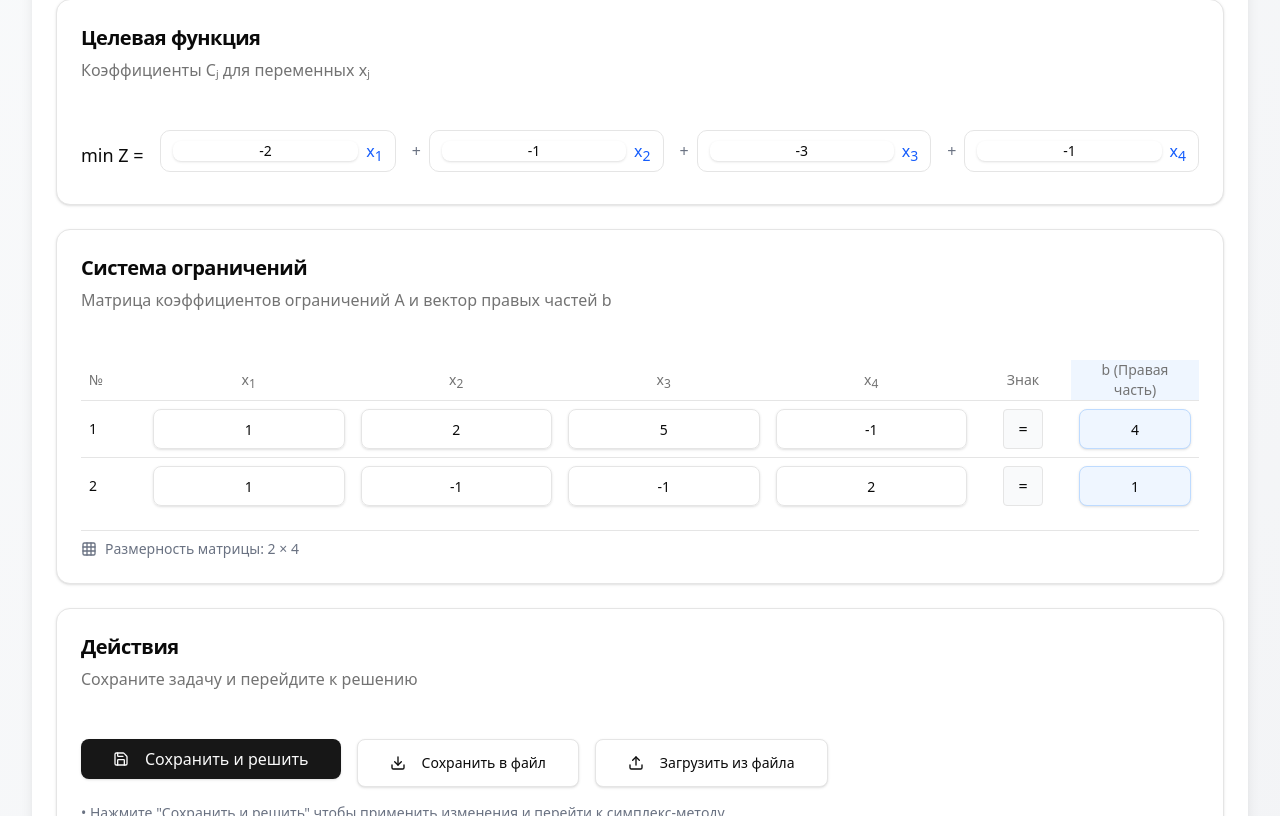
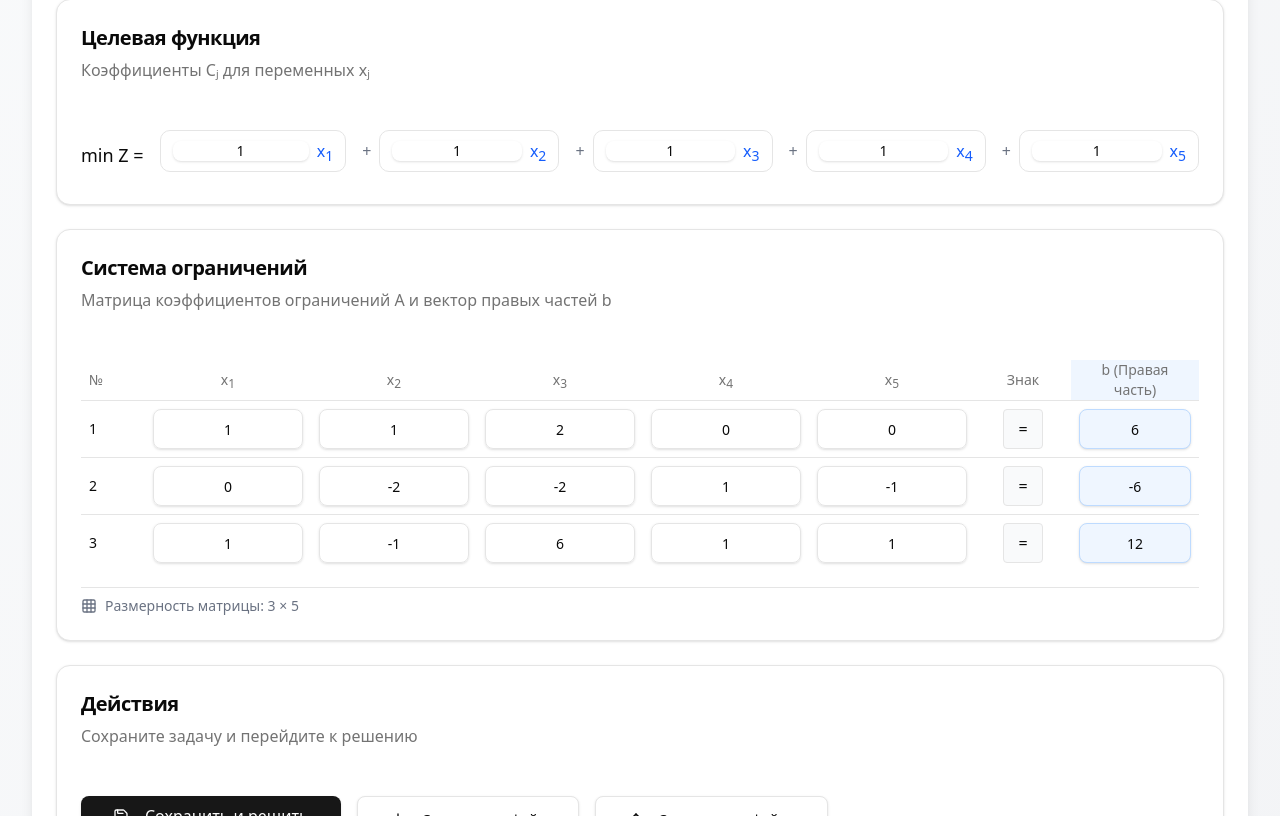
Before and after one commit to aliamerj/simplex, a React (Vite) app: page / in a window 1280 px wide. Shown: the part 516-1332 px from the top of the page. Built offline with nearby package versions, Linux system fonts and the light colour scheme.

Commit message:
fix artificiat solving

```diff
--- a/src/hooks/useSimplexSolver.ts
+++ b/src/hooks/useSimplexSolver.ts
@@ -1,13 +1,13 @@
 import { useState, useCallback } from 'react';
 import type { ProblemData, Solution } from '@/types';
-import { solveArtificial } from '@/logic/artificialSolver';
-import { getExampleProblem} from '@/logic/utils';
+import { getExampleProblem6 } from '@/logic/utils';
 import { solveSimplex } from '@/logic/simplexSolver';
+import { solveArtificial } from '@/logic/artificial';
 
 export const useSimplexSolver = (initialProblem?: ProblemData) => {
   const [fractions, setFractions] = useState<boolean>(false);
   const [solution, setSolution] = useState<Solution>(() => {
-    const problem = initialProblem ?? getExampleProblem();
+    const problem = initialProblem ?? getExampleProblem6();
 
     return {
       problem,
@@ -22,7 +22,7 @@ export const useSimplexSolver = (initialProblem?: ProblemData) => {
   const solveAll = (basis: number[]) => {
     let result: Solution;
     if (basis.length === 0) {
-      result = solveArtificial(solution.problem);
+      result = solveArtificial(solution.problem)
     } else {
       result = solveSimplex(solution.problem, basis);
     }
--- /dev/null
+++ b/src/logic/artificial.ts
@@ -0,0 +1,256 @@
+import type { ProblemData, Solution, Step } from "@/types";
+import { buildMatrix } from "./utils";
+
+
+export function solveArtificial(problem: ProblemData): Solution {
+
+  const steps: Step[] = [];
+
+  let matrix = normalizeRHS(buildMatrix(problem));
+  let z = buildArtificialTargetFunction(matrix);
+
+  let colsVariables = Array.from({ length: problem.numVariables })
+    .map((_, i) => `x${i + 1}`);
+
+  let rowVariables = Array.from({ length: problem.numConstraints })
+    .map((_, i) => `x${i + problem.numVariables + 1}`);
+
+  let solved = false;
+  let artificialPhase = true;
+
+  while (!solved) {
+
+    let potentialPivots: [number, number][] = [];
+    let hasNegative = false;
+
+    const lastCol = matrix[0].length - 1;
+
+    // --- Find pivot candidates ---
+    for (let col = 0; col < z.length - 1; col++) {
+
+      if (neg(z[col])) {
+
+        hasNegative = true;
+
+        let minRow = -1;
+        let minRatio = Infinity;
+
+        for (let row = 0; row < matrix.length; row++) {
+
+          if (neg(matrix[row][col]) || matrix[row][col] === 0) continue;
+
+          const ratio = matrix[row][lastCol] / matrix[row][col];
+
+          if (ratio < minRatio) {
+            minRatio = ratio;
+            minRow = row;
+          }
+        }
+
+        if (minRow !== -1) {
+          potentialPivots.push([minRow, col]);
+        }
+      }
+    }
+
+    // --- Save step snapshot ---
+    steps.push({
+      matrix: cloneM(matrix),
+      z: [...z],
+      potentialPivots: [...potentialPivots],
+      colsVariables: [...colsVariables],
+      rowVariables: [...rowVariables],
+      solutionType: hasNegative ? 'not-solved' : 'optimal'
+    });
+
+    // --- Check termination / phase switch ---
+    if (!hasNegative || potentialPivots.length === 0) {
+
+      if (artificialPhase && isAllZero(z)) {
+
+        // Switch to original objective
+        z = rebuildOriginalZ(problem, matrix, rowVariables, colsVariables);
+        artificialPhase = false;
+        continue;
+      }
+
+      solved = true;
+      break;
+    }
+
+    // --- Choose pivot (teacher logic: first candidate) ---
+    const [pivotRow, pivotCol] = potentialPivots[0];
+
+    // --- Update basis ---
+    rowVariables[pivotRow] = colsVariables[pivotCol];
+    colsVariables = colsVariables.filter((_, i) => i !== pivotCol);
+
+    // --- Build tableau with Z row ---
+    const tableau = cloneM([...matrix, z]);
+
+    // --- Pivot ---
+    const afterPivot = pivot(tableau, pivotRow, pivotCol);
+
+    // --- Remove pivot column ---
+    const finalized = afterPivot.map(row =>
+      row.filter((_, i) => i !== pivotCol)
+    );
+
+    matrix = finalized.slice(0, finalized.length - 1);
+    z = finalized[finalized.length - 1];
+  }
+
+  // --- Extract final solution ---
+  const x = extractSolution(matrix, rowVariables, problem.numVariables);
+  const objective = computeObjective(x, problem.objectiveCoefficients);
+
+  return {
+    steps,
+    objective,
+    x,
+    method: 'artificial',
+    problem
+  };
+}
+
+/////////////////////////////////////////////////////////
+// Helpers
+/////////////////////////////////////////////////////////
+
+function normalizeRHS(matrix: number[][]): number[][] {
+
+  const m = matrix.map(row => [...row]);
+
+  for (let i = 0; i < m.length; i++) {
+    if (m[i][m[0].length - 1] < 0) {
+      for (let j = 0; j < m[0].length; j++) {
+        m[i][j] *= -1;
+      }
+    }
+  }
+
+  return m;
+}
+
+function buildArtificialTargetFunction(matrix: number[][]): number[] {
+
+  const rows = matrix.length;
+  const cols = matrix[0].length;
+  const z = new Array(cols).fill(0);
+
+  for (let j = 0; j < cols; j++) {
+    let sum = 0;
+    for (let i = 0; i < rows; i++) {
+      sum += matrix[i][j];
+    }
+    z[j] = -sum;
+  }
+
+  return z;
+}
+
+function pivot(matrix: number[][], pivotRow: number, pivotCol: number) {
+
+  const pivotValue = matrix[pivotRow][pivotCol];
+
+  // Normalize pivot row
+  for (let j = 0; j < matrix[0].length; j++) {
+    matrix[pivotRow][j] /= pivotValue;
+  }
+
+  // Eliminate other rows
+  for (let i = 0; i < matrix.length; i++) {
+
+    if (i === pivotRow) continue;
+
+    const factor = matrix[i][pivotCol];
+
+    for (let j = 0; j < matrix[0].length; j++) {
+      matrix[i][j] -= factor * matrix[pivotRow][j];
+    }
+  }
+
+  return matrix;
+}
+
+/////////////////////////////////////////////////////////
+
+function rebuildOriginalZ(
+  problem: ProblemData,
+  matrix: number[][],
+  rowVariables: string[],
+  colsVariables: string[]
+): number[] {
+
+  const cols = matrix[0].length;
+  const newZ = new Array(cols).fill(0);
+
+  // Copy original coefficients
+  for (let j = 0; j < colsVariables.length; j++) {
+    const idx = parseInt(colsVariables[j].substring(1)) - 1;
+    newZ[j] = problem.objectiveCoefficients[idx] ?? 0;
+  }
+
+  // Substitute basis rows
+  for (let i = 0; i < rowVariables.length; i++) {
+
+    const idx = parseInt(rowVariables[i].substring(1)) - 1;
+    const coeff = problem.objectiveCoefficients[idx] ?? 0;
+
+    if (coeff === 0) continue;
+
+    for (let j = 0; j < cols; j++) {
+      newZ[j] -= coeff * matrix[i][j];
+    }
+  }
+
+  return newZ;
+}
+
+/////////////////////////////////////////////////////////
+
+function extractSolution(
+  matrix: number[][],
+  rowVariables: string[],
+  totalVars: number
+) {
+
+  const solution: Record<number, number> = {};
+  const rhs = matrix[0].length - 1;
+
+  for (let i = 1; i <= totalVars; i++) {
+    solution[i] = 0;
+  }
+
+  for (let i = 0; i < rowVariables.length; i++) {
+    const idx = parseInt(rowVariables[i].substring(1));
+    solution[idx] = matrix[i][rhs];
+  }
+
+  return solution;
+}
+
+/////////////////////////////////////////////////////////
+
+function computeObjective(solution: Record<number, number>, C: number[]) {
+
+  let value = 0;
+  for (let i = 0; i < C.length; i++) {
+    value += C[i] * solution[i + 1];
+  }
+  return value;
+}
+
+/////////////////////////////////////////////////////////
+
+function cloneM(matrix: number[][]) {
+  return matrix.map(r => [...r]);
+}
+
+function isAllZero(z: number[]) {
+  return z.every(v => Math.abs(v) < 1e-10);
+}
+
+function neg(v: number) {
+  return v < -1e-10;
+}
--- a/src/logic/simplexSolver.ts
+++ b/src/logic/simplexSolver.ts
@@ -1,5 +1,5 @@
 import type { ProblemData, Solution, Step } from "@/types";
-import { buildMatrix, cloneA, cloneM, extractColumnsForDisplay, extractZForDisplay, neg, performPivot, pos } from "./utils";
+import { buildMatrix, cloneM, extractColumnsForDisplay, extractZForDisplay, neg, performPivot, pos } from "./utils";
 
 export function solveSimplex(problem: ProblemData, baseVector: number[]): Solution {
 
@@ -20,6 +20,23 @@ export function solveSimplex(problem: ProblemData, baseVector: number[]): Soluti
   // If number of basic variables ≠ number of constraints,
   // we do not have a valid initial basis → infeasible
   if (basis.length !== problem.numConstraints) {
+    return {
+      steps: [{
+        solutionType: 'infeasible',
+        matrix: [],
+        z: [],
+        potentialPivots: [],
+        colsVariables: [],
+        rowVariables: [],
+      }],
+      objective: NaN,
+      x: {},
+      method: 'simplex',
+      problem,
+    };
+  }
+
+  if (!isValidBasis(matrix, basis)) {
     return {
       steps: [{
         solutionType: 'infeasible',
@@ -86,10 +103,11 @@ export function doSolveSimplex(
   targetFunction[totalCols - 1] = 0;
 
   // Transform target function into canonical form
-  targetFunction = computeTargetFunction(targetFunction, matrix, basis);
+  targetFunction = computeTargetFunction(problem, matrix, basis);
+
 
   // Determine non-basic variables (used for display)
-  const nonBasicVariables: number[] = [];
+  let nonBasicVariables = getNonBasic(totalCols, basis);
   for (let i = 0; i < totalCols - 1; i++) {
     if (!basis.includes(i)) {
       nonBasicVariables.push(i);
@@ -179,21 +197,20 @@ export function doSolveSimplex(
     const [pivotRow, pivotCol] = potentialPivots[0];
 
     // Update basis and non-basic variables
-    const leavingVar = basis[pivotRow];
     basis[pivotRow] = pivotCol;
 
     // Update non-basic variables
     const enteringIndex = nonBasicVariables.indexOf(pivotCol);
     if (enteringIndex !== -1) {
-      nonBasicVariables[enteringIndex] = leavingVar;
+      nonBasicVariables = getNonBasic(totalCols, basis);
     }
 
     // Perform pivot operation on the matrix
     matrix = performPivot(matrix, pivotRow, pivotCol)
 
-
+    //
     // Recompute target function
-    targetFunction = computeTargetFunction(targetFunction, matrix, basis);
+    targetFunction = computeTargetFunction(problem, matrix, basis);
 
     // Update row labels
     rowVars = basis.map(i => `x${i + 1}`);
@@ -215,25 +232,22 @@ function computeBasisSolution(
   basis: number[],
   numVariables: number
 ): Record<string, number> {
+
   const solution: Record<string, number> = {};
 
-  // Initialize all variables to 0
+  // Initialize all variables
   for (let i = 0; i < numVariables; i++) {
     solution[`x${i + 1}`] = 0;
   }
 
+  const rhs = matrix[0].length - 1;
 
-  // Assign values to basic variables from RHS
-  for (let row = 0; row < matrix.length; row++) {
-    const basisIndex = basis[row];
-    if (basisIndex < numVariables) {
-      // Find the column in this row that has 1
-      for (let col = 0; col < matrix[row].length - 1; col++) {
-        if (matrix[row][col] - 1 < 1e-10 && col === basisIndex) {
-          solution[`x${basisIndex + 1}`] = matrix[row][matrix[row].length - 1];
-          break;
-        }
-      }
+  for (let row = 0; row < basis.length; row++) {
+
+    const col = basis[row];
+
+    if (col < numVariables) {
+      solution[`x${col + 1}`] = matrix[row][rhs];
     }
   }
 
@@ -243,50 +257,38 @@ function computeBasisSolution(
 
 // Transform target function to canonical form
 function computeTargetFunction(
-  targetFunction: number[],
+  problem: ProblemData,
   matrix: number[][],
   basis: number[]
 ): number[] {
-  const rows = matrix.length;
-  const cols = matrix[0].length; // includes RHS
 
-  // Create a copy of the target function
-  const newTarget = cloneA(targetFunction);
+  const cols = matrix[0].length;
+  const z = new Array(cols).fill(0);
 
-  // For each row, find the basic variable (column with 1 in that row)
-  for (let i = 0; i < rows; i++) {
-    let basisIndex = -1;
+  // Fill original objective coefficients
+  for (let i = 0; i < problem.numVariables; i++) {
+    z[i] = problem.objectiveCoefficients[i];
+  }
 
-    // Find which column in this row has 1 (and is in basis)
-    for (let j = 0; j < cols - 1; j++) {
-      if (Math.abs(matrix[i][j] - 1) < 1e-10 && basis.includes(j)) {
-        basisIndex = j;
-        break;
-      }
-    }
+  // RHS
+  z[cols - 1] = 0;
 
-    if (basisIndex === -1) {
-      // Couldn't find basic variable in this row
-      continue;
-    }
+  // Canonical transformation
+  for (let row = 0; row < basis.length; row++) {
 
-    // Get the coefficient of this basic variable in the target function
-    const basisCoefficient = targetFunction[basisIndex];
+    const basicIndex = basis[row];
 
-    // Update all non-basic columns (and RHS)
-    for (let k = 0; k < cols; k++) {
-      if (k !== basisIndex) {
-        newTarget[k] = newTarget[k] - basisCoefficient * matrix[i][k];
-      }
+    // coefficient of basic variable in objective
+    const cB = problem.objectiveCoefficients[basicIndex] ?? 0;
+
+    if (Math.abs(cB) < 1e-10) continue;
+
+    for (let col = 0; col < cols; col++) {
+      z[col] -= cB * matrix[row][col];
     }
   }
 
-  // Set coefficients of basic variables to 0
-  for (const basisIndex of basis) {
-    newTarget[basisIndex] = 0;
-  }
-
-  return newTarget;
+  return z;
 }
 
 
@@ -316,7 +318,7 @@ export function solveGauss(
 
     // Normalize the pivot row by the pivot element
     const pivot = coeffs[i][minor];
-    if (pivot > 1e-10) {
+    if (Math.abs(pivot) > 1e-10) {
       for (let j = 0; j < m; j++) {
         coeffs[i][j] /= pivot;
       }
@@ -335,3 +337,28 @@ export function solveGauss(
 
   return coeffs;
 }
+
+function getNonBasic(totalCols: number, basis: number[]): number[] {
+  const result: number[] = [];
+
+  for (let i = 0; i < totalCols - 1; i++) {
+    if (!basis.includes(i)) {
+      result.push(i);
+    }
+  }
+
+  return result;
+}
+
+function isValidBasis(matrix: number[][], basis: number[]): boolean {
+
+  for (let row = 0; row < basis.length; row++) {
+    const col = basis[row];
+
+    if (Math.abs(matrix[row][col]) < 1e-10) {
+      return false;
+    }
+  }
+
+  return true;
+}
--- a/src/logic/utils.ts
+++ b/src/logic/utils.ts
@@ -7,7 +7,8 @@ export const pos = (x: number) => x > EPS;
 export const zero = (x: number) => Math.abs(x) < EPS;
 
 export const cloneM = (m: number[][]) => m.map(r => [...r]);
-export const cloneA = (a: number[]) => [...a];
+export const cloneA = (a: any[]) => [...a];
+
 
 export function extractColumnsForDisplay(
   matrix: number[][],
@@ -92,6 +93,8 @@ export function buildMatrix(problem: ProblemData): number[][] {
   return matrix;
 }
 
+export const getExampleProblem6 = (): ProblemData => ({ numVariables: 5, numConstraints: 3, objectiveCoefficients: [1,1,1,1,1], constraintMatrix: [[1,1, 2, 0,0], [0, -2, -2, 1, -1], [1, -1, 6, 1, 1]], rightHandSide: [6, -6, 12], objectiveType: 'min', });
+export const getExampleProblem5 = (): ProblemData => ({ numVariables: 5, numConstraints: 3, objectiveCoefficients: [2, 1, -1, 3, -2], constraintMatrix: [[8, 2, 3, 9, 9], [5, 1, 2, 5, 6], [1, 1, 0, 3, 0]], rightHandSide: [30, 19, 3], objectiveType: 'min', });
 export const getExampleProblem4 = (): ProblemData => ({ numVariables: 3, numConstraints: 3, objectiveCoefficients: [-1, 1, 0], constraintMatrix: [[-1, 3, 0], [1, -1, 0], [2, 1, 0]], rightHandSide: [6, 3, 9], objectiveType: 'min', });
 export const getExampleProblem = (): ProblemData => ({ numVariables: 4, numConstraints: 2, objectiveCoefficients: [-2, -1, -3, -1], constraintMatrix: [[1, 2, 5, -1], [1, -1, -1, 2],], rightHandSide: [4, 1], objectiveType: 'min', });
 export const getExampleProblem2 = (): ProblemData => ({ numVariables: 5, numConstraints: 3, objectiveCoefficients: [-1, 1, 0, 0, 0], constraintMatrix: [[2, -4, -1, 1, 0], [4, -3, -1, 1, 1], [1, 4, 1, 0, 1]], rightHandSide: [-3, 6, 15], objectiveType: 'min', });
```
Also changed, not shown: src/logic/deprecated.artificialSolver.ts (renamed from src/logic/artificialSolver.ts).
